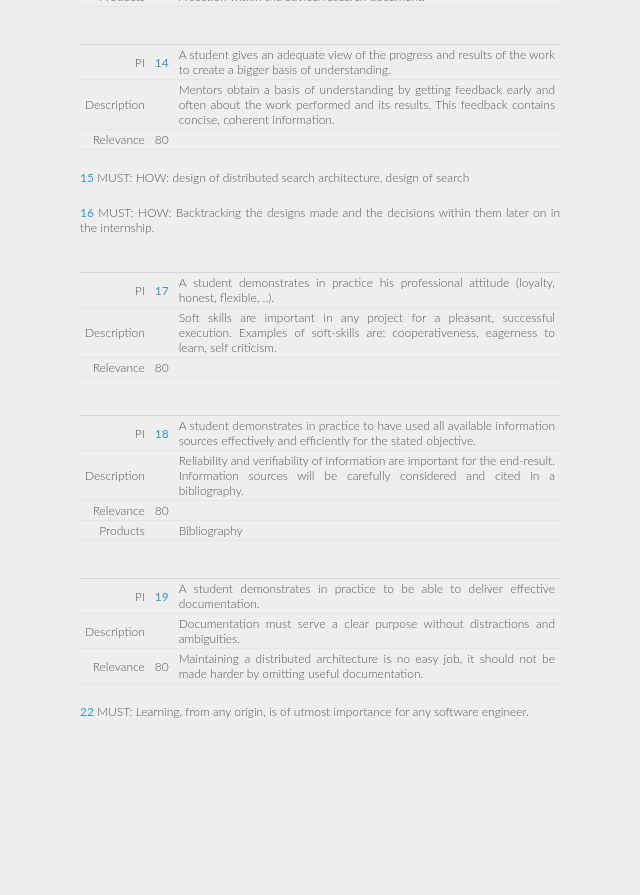
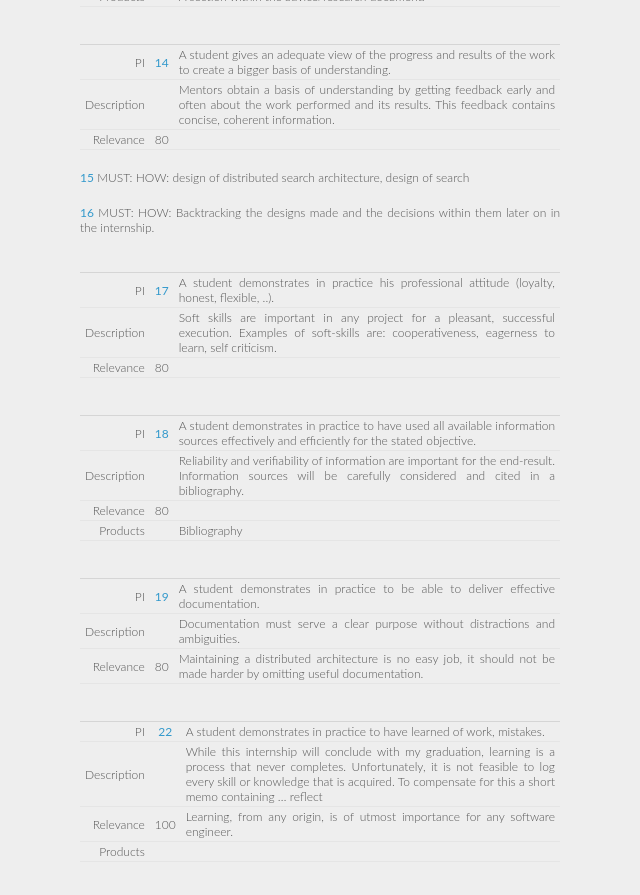
Before and after one commit to xeago/gradblog, a Jekyll site: the page built from graduation/performance-plan.md, in a window 1280 px wide and 900 px high, scrolled down 2439 px. Shown: the top 895 px of the window, without its empty margins (320-960 px from the left). Built offline with Jekyll 4.4.1, drawn with Linux system fonts in a browser that asks for light colours; Markdown is read by kramdown in place of the engine named in the settings; before the commit the page ends 3196 px from its top, so only the background shows below that.

Commit message:
Add PI 22

```diff
--- a/graduation/performance-plan.md
+++ b/graduation/performance-plan.md
@@ -144,8 +144,12 @@ PI          | [19][PI19]| A student demonstrates in practice to be able to deliv
 Description |           | Documentation must serve a clear purpose without distractions and ambiguities.
 Relevance   | 80        | Maintaining a distributed architecture is no easy job, it should not be made harder by omitting useful documentation.
 
-[22][PI22]
-    MUST:   Learning, from any origin, is of utmost importance for any software engineer.
+  |         |
+-:|:-------:|-----------|
+PI          | [22][PI22]| A student demonstrates in practice to have learned of work, mistakes.
+Description |           | While this internship will conclude with my graduation, learning is a process that never completes. Unfortunately, it is not feasible to log every skill or knowledge that is acquired. To compensate for this a short memo containing … reflect
+Relevance   | 100       | Learning, from any origin, is of utmost importance for any software engineer.
+Products    |           |
 
 [original Dutch version]: http://infonet.hszuyd.nl/files/usr_beumersjpa/Toetsboeken%20I/Toetsboek%20I%20en%20TI%202011-2012.pdf
 [Education and Examination Regulations]: http://infonet.hszuyd.nl/files/usr_beumersjpa/Opleidingsregelingen%20I/OER%20I%20en%20TI%202012-2013.pdf
```
